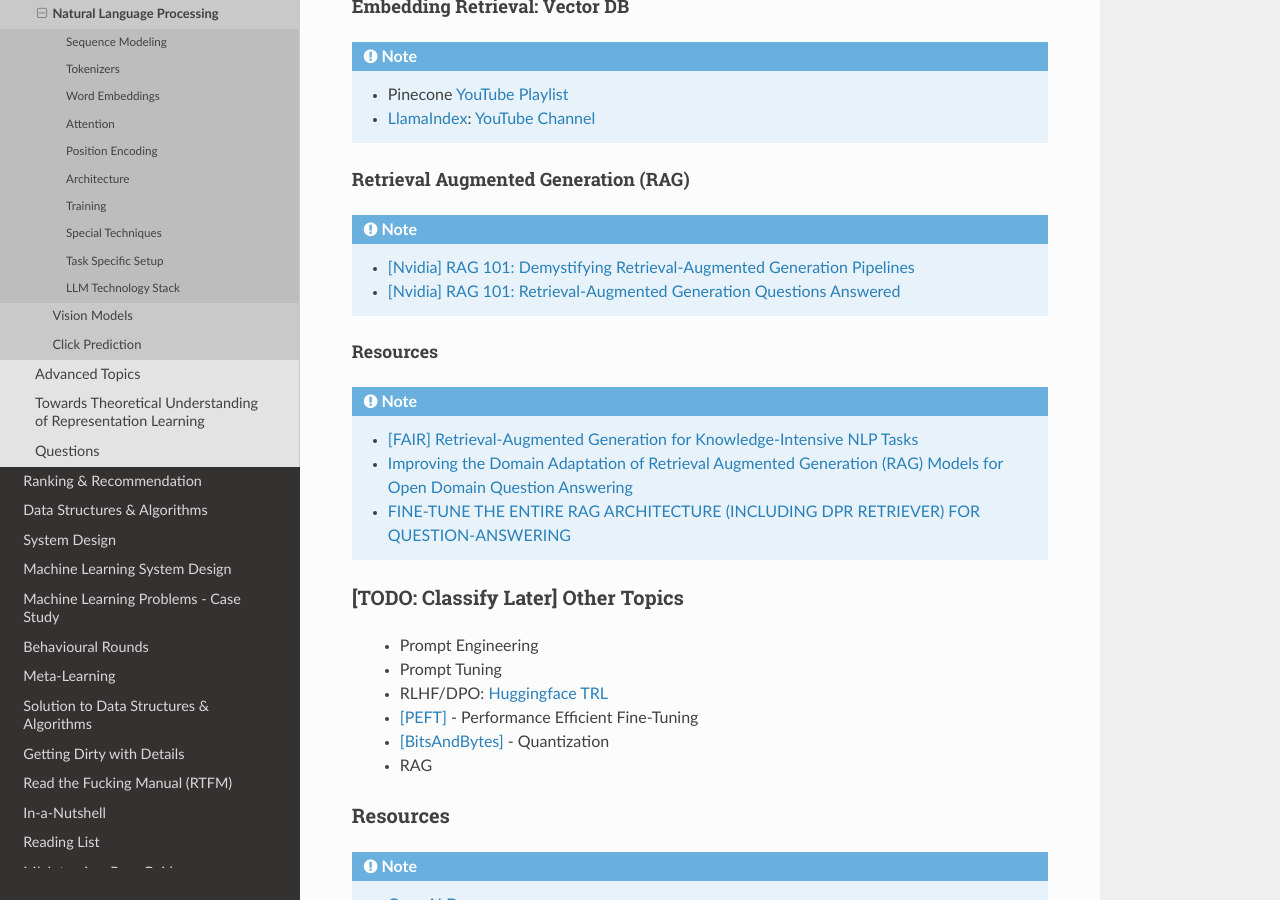
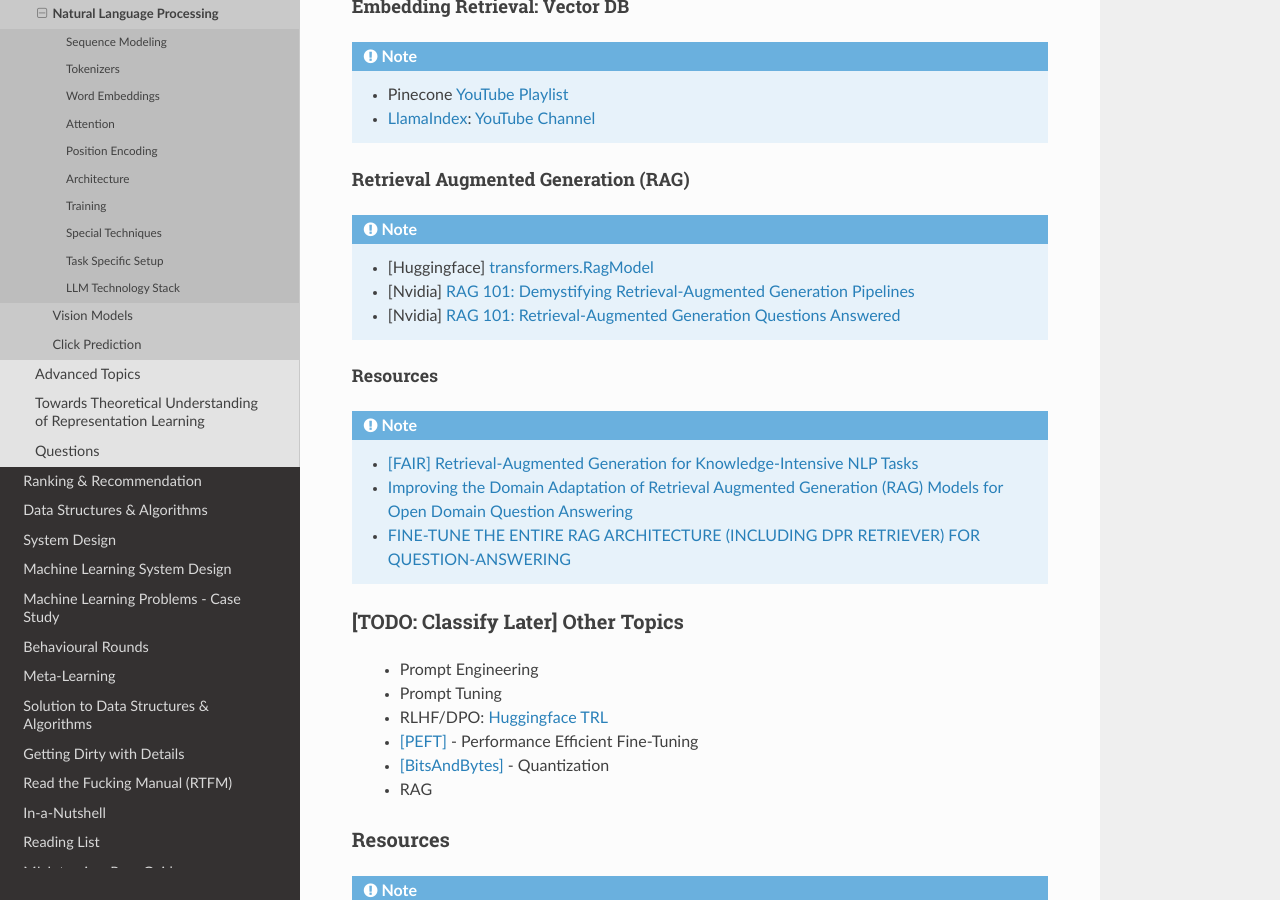
Before and after one commit to uselesstechjunks/leetcode, a Sphinx documentation site: the page built from docs/source/dl/application/nlp.rst, in a window 1280 px wide and 900 px high, scrolled down 7237 px. Built offline with Sphinx 7.4.7 and the Read the Docs theme 2.0.0, drawn with Linux system fonts in a browser that asks for light colours.

Commit message:
Update nlp.rst

```diff
--- a/docs/source/dl/application/nlp.rst
+++ b/docs/source/dl/application/nlp.rst
@@ -273,8 +273,9 @@ Embedding Retrieval: Vector DB
 Retrieval Augmented Generation (RAG)
 -----------------------------------------------------------------------------------------
 .. note::
-	* `[Nvidia] RAG 101: Demystifying Retrieval-Augmented Generation Pipelines <https://resources.nvidia.com/en-us-ai-large-language-models/demystifying-rag-blog>`_
-	* `[Nvidia] RAG 101: Retrieval-Augmented Generation Questions Answered <https://developer.nvidia.com/blog/rag-101-retrieval-augmented-generation-questions-answered/>`_
+	* [Huggingface] `transformers.RagModel <https://huggingface.co/docs/transformers/main/en/model_doc/rag#transformers.RagModel>`_
+	* [Nvidia] `RAG 101: Demystifying Retrieval-Augmented Generation Pipelines <https://resources.nvidia.com/en-us-ai-large-language-models/demystifying-rag-blog>`_
+	* [Nvidia] `RAG 101: Retrieval-Augmented Generation Questions Answered <https://developer.nvidia.com/blog/rag-101-retrieval-augmented-generation-questions-answered/>`_
 
 Resources
 ^^^^^^^^^^^^^^^^^^^^^^^^^^^^^^^^^^^^^^^^^^^^^^^^^^^^^^^^^^^^^^^^^^^^^^^^^^^^^^^^^^^^^^^^^
```
